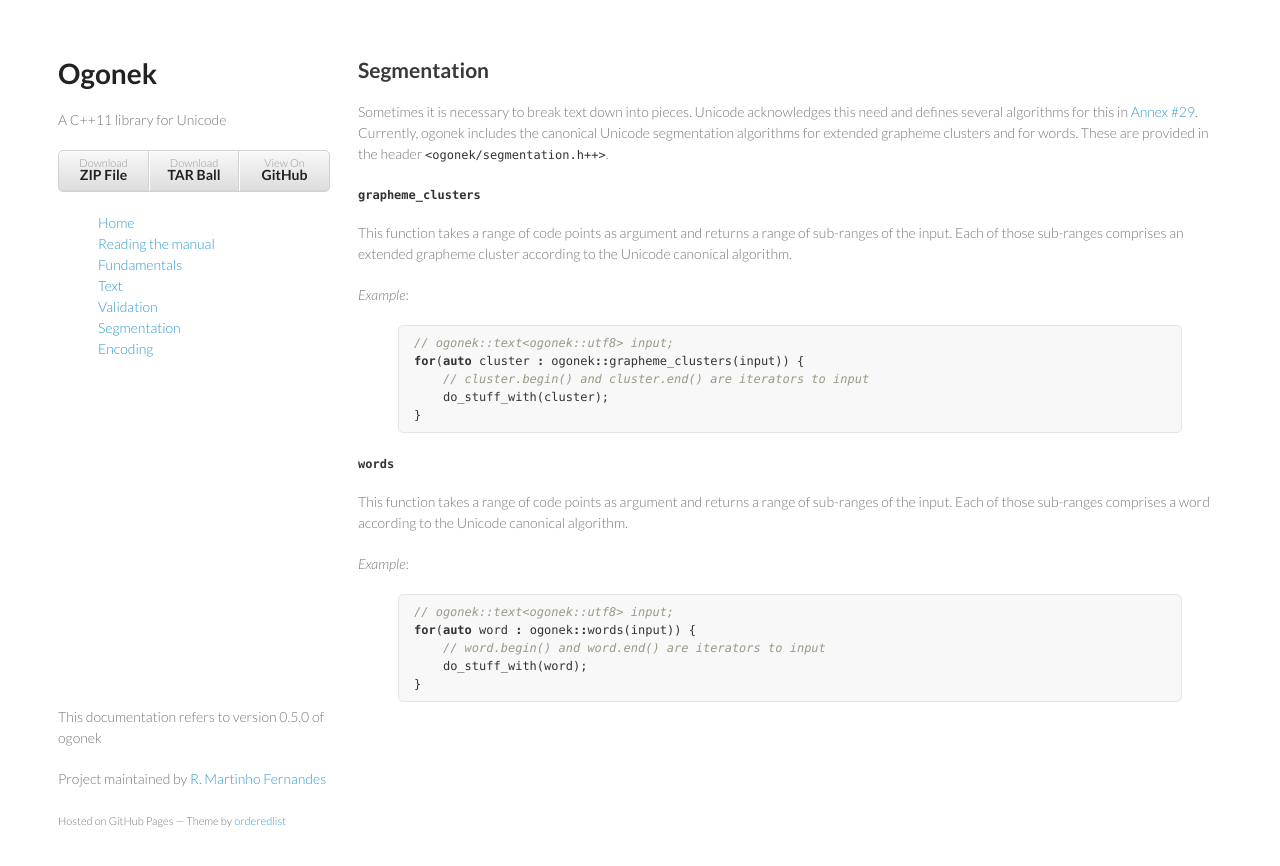
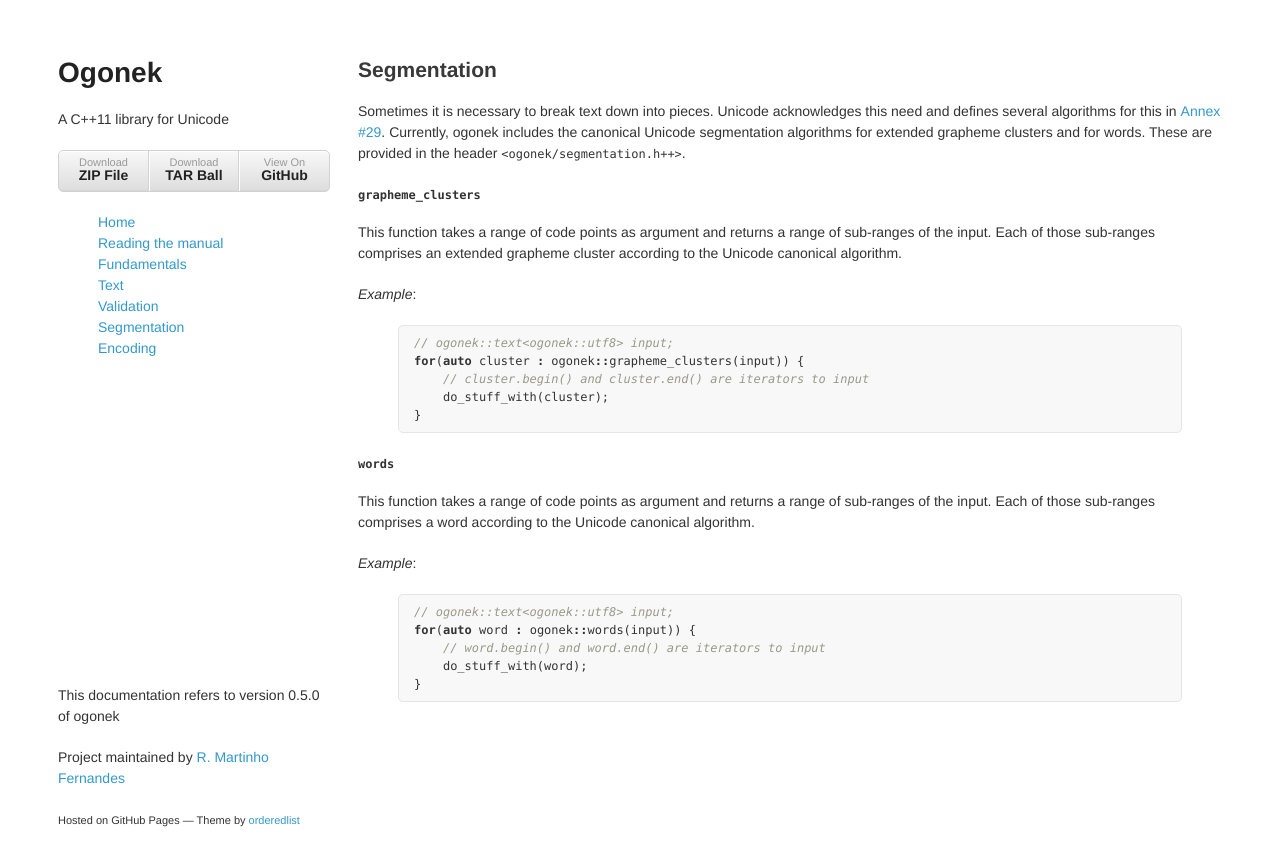
Before and after one commit to libogonek/ogonek, a Jekyll site: the page built from segmentation.markdown, in a window 1280 px wide. Shown: the top 866 px of the page. Built offline with Jekyll 4.4.1, drawn with Linux system fonts in a browser that asks for light colours.

Commit message:
Style changes

```diff
--- a/stylesheets/styles.css
+++ b/stylesheets/styles.css
@@ -1,9 +1,7 @@
-@import url(https://fonts.googleapis.com/css?family=Lato:300italic,700italic,300,700);
-
 body {
   padding:50px;
-  font:14px/1.5 Lato, "Helvetica Neue", Helvetica, Arial, sans-serif;
-  color:#777;
+  font:14px/1.5 "Helvetica Neue", Helvetica, Arial, sans-serif;
+  color:#333;
   font-weight:300;
 }
 
@@ -58,7 +56,7 @@ blockquote {
 }
 
 code, pre {
-  font-family:Monaco, Bitstream Vera Sans Mono, Lucida Console, Terminal;
+  font-family:Consolas, Bitstream Vera Sans Mono, monospace;
   color:#333;
   font-size:12px;
 }
```
